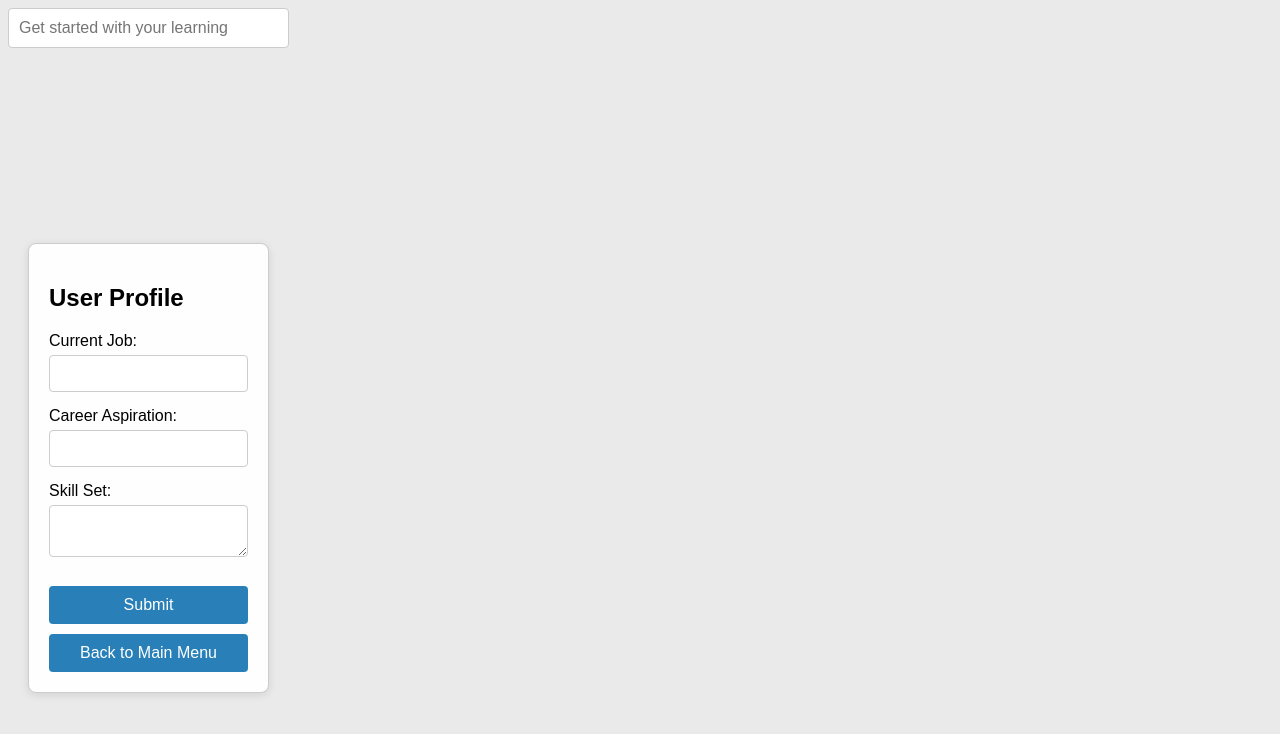
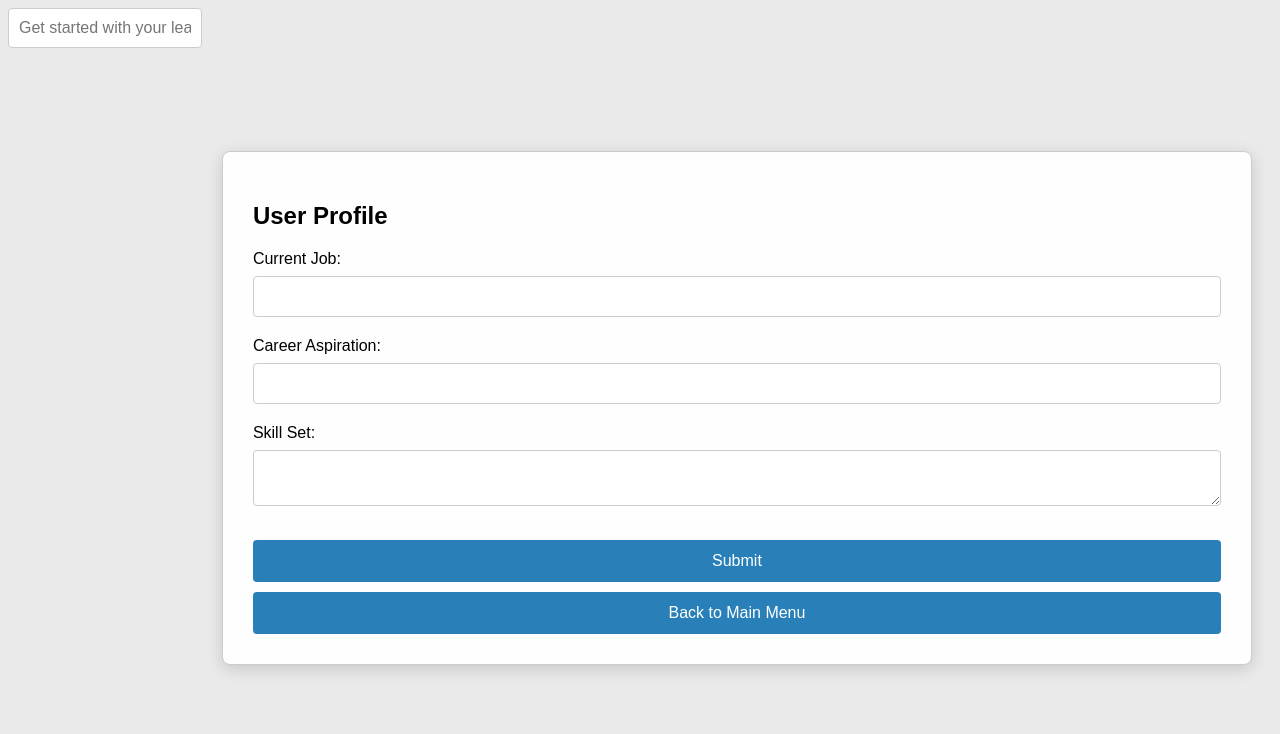
Before and after one commit to BuffWuff1712/FourGetAlready, a React (Vite) app in the folder frontend/: page /user-profile in a window 1280 px wide. Shown: the top 734 px of the page. Built offline with nearby package versions, Linux system fonts and the light colour scheme.

Commit message:
Add user profile page

```diff
--- a/frontend/src/App.tsx
+++ b/frontend/src/App.tsx
@@ -4,29 +4,23 @@ import { BrowserRouter as Router, Routes, Route } from 'react-router-dom';
 import Homepage from './components/homepage/Homepage';
 import Coursepage from './components/course_page/Coursepage';
 import UserProfileForm from './components/user_profile_page/UserProfileForm';
+import LearningInput from './components/LearningInput';
 
 const App: React.FC = () => {
   return (
     <div className="app">
       <Router>
         <div className="main-content">
-          {/* Long text box for the prompt */}
-          <input
-            type="text"
-            placeholder="Get started with your learning"
-            style={{
-              width: '100%',
-              padding: '10px',
-              fontSize: '16px',
-              marginBottom: '20px',
-            }}
-          />
+          {/* Extracted Long text box for the prompt */}
+          <LearningInput />
           <Routes>
             <Route path="/" element={<Homepage />} />
-            <Route path="/user-profile" element={<UserProfileForm />} />
             <Route path="/coursepage" element={<Coursepage />} />
           </Routes>
         </div>
+        <Routes>
+          <Route path="/user-profile" element={<UserProfileForm />} />
+        </Routes>
       </Router>
     </div>
   );
--- a/frontend/src/assets/styles/CourseDetails.css
+++ b/frontend/src/assets/styles/CourseDetails.css
@@ -45,8 +45,8 @@
 
  .main-menu-button {
    position: fixed;
-   top: 20px;
-   right: 20px;
+   top: 75px;
+   right: 75px;
    background-color: #27ae60;
    color: white;
    border: none;
@@ -55,6 +55,7 @@
    cursor: pointer;
    font-size: 1rem;
    transition: background-color 0.3s;
+   width: fit-content;
  }
 
  .main-menu-button:hover {
--- a/frontend/src/assets/styles/Homepage.css
+++ b/frontend/src/assets/styles/Homepage.css
@@ -6,13 +6,13 @@
 
 .profile-button {
   position: absolute; /* Position the button absolutely */
-  top: 20px; /* Adjust the top position */
-  right: 20px; /* Adjust the right position */
+  top: 10px; /* Adjust the top position */
+  right: 0px; /* Adjust the right position */
   background-color: #2980b9; /* Button background color */
   color: white; /* Text color */
   border: none; /* Remove default border */
   border-radius: 4px; /* Rounded corners */
-  padding: 10px 15px; /* Padding for the button */
+  padding: 10px 10px; /* Padding for the button */
   text-decoration: none; /* Remove underline */
   font-size: 1rem; /* Font size */
 }
--- a/frontend/src/assets/styles/UserProfileForm.css
+++ b/frontend/src/assets/styles/UserProfileForm.css
@@ -1,34 +1,45 @@
+/* Add this CSS to UserProfileForm.css */
+
+.user-profile-container {
+    width: 100%; /* Ensure the form takes full width of the parent */
+    display: flex; /* Enable flexbox */
+    justify-content: center; /* Center horizontally */
+    align-items: center; /* Center vertically */
+    height: 100vh; /* Full viewport height */
+}
+
 .user-profile-form {
-    width: 100%; /* Ensure the form takes full width of the parent */
-    max-width: 600px; /* Optional but good to limit maximum size for readability */
-    margin: 20px auto; /* Centered with some margin at the top and bottom */
-    padding: 20px; /* Padding inside the form */
+    max-width: 1200px; /* Increase maximum width for readability */
+    width: 100%; /* Ensure the form takes the full width of the container */
+    margin: 20px; /* Margin for spacing around the form */
+    padding: 30px; /* Increased padding inside the form for spacing */
     border: 1px solid #ccc;
     border-radius: 8px;
     background-color: #fefefe;
-    box-shadow: 0 2px 8px rgba(0, 0, 0, 0.1);
+    box-shadow: 0 4px 16px rgba(0, 0, 0, 0.15); /* Slightly more intense shadow */
 }
 
+/* Other existing styles */
 .form-group {
-    margin-bottom: 15px; /* Space between form groups */
+    margin-bottom: 20px; /* Increased space between form groups */
 }
 
 label {
     display: block; /* Block-level for labels for better alignment */
-    margin-bottom: 5px; /* Space below labels */
+    margin-bottom: 8px; /* More space below labels */
 }
 
 input[type="text"],
 textarea {
     width: 100%; /* Full width for input and textarea */
-    padding: 10px; /* Inner spacing */
+    padding: 12px; /* Increased inner spacing */
     border: 1px solid #ccc; /* Border styling */
     border-radius: 4px; /* Rounded corners */
     box-sizing: border-box; /* Include padding and border in the element's total width/height */
 }
 
 button, .back-button {
-    padding: 10px 15px; /* Padding for buttons */
+    padding: 12px 15px; /* Increased padding for buttons */
     border: none; /* No border */
     border-radius: 4px; /* Rounded corners */
     background-color: #2980b9; /* Button background color */
@@ -43,25 +54,3 @@ button, .back-button {
 button:hover, .back-button:hover {
     background-color: #1f639b; /* Darker on hover */
 }
-
-/* Add this CSS to UserProfileForm.css */
-
-.user-profile-container {
-    display: flex; /* Enable flexbox */
-    justify-content: center; /* Center horizontally */
-    align-items: center; /* Center vertically */
-    height: 100vh; /* Full viewport height */
-}
-
-.user-profile-form {
-    width: 100%; /* Ensure the form takes full width of the parent */
-    max-width: 600px; /* Limit maximum size for readability */
-    margin: 20px; /* Margin for spacing around the form */
-    padding: 20px; /* Padding inside the form */
-    border: 1px solid #ccc;
-    border-radius: 8px;
-    background-color: #fefefe;
-    box-shadow: 0 2px 8px rgba(0, 0, 0, 0.1);
-}
-
-/* Other existing styles remain unchanged */
--- /dev/null
+++ b/frontend/src/components/LearningInput.tsx
@@ -0,0 +1,18 @@
+import React from 'react';
+
+const LearningInput: React.FC = () => {
+  return (
+    <input
+      type="text"
+      placeholder="Get started with your learning"
+      style={{
+        width: '100%',
+        padding: '10px',
+        fontSize: '16px',
+        marginBottom: '20px',
+      }}
+    />
+  );
+};
+
+export default LearningInput;
```
